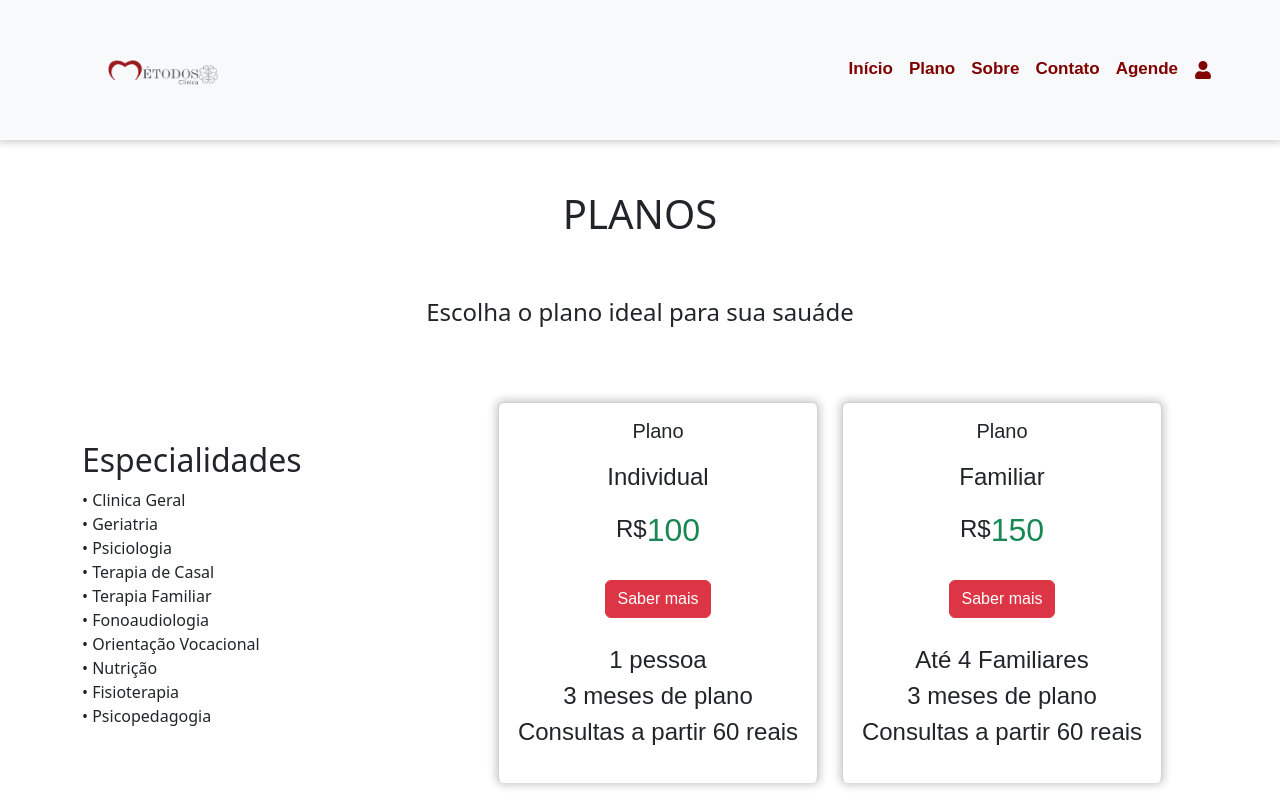
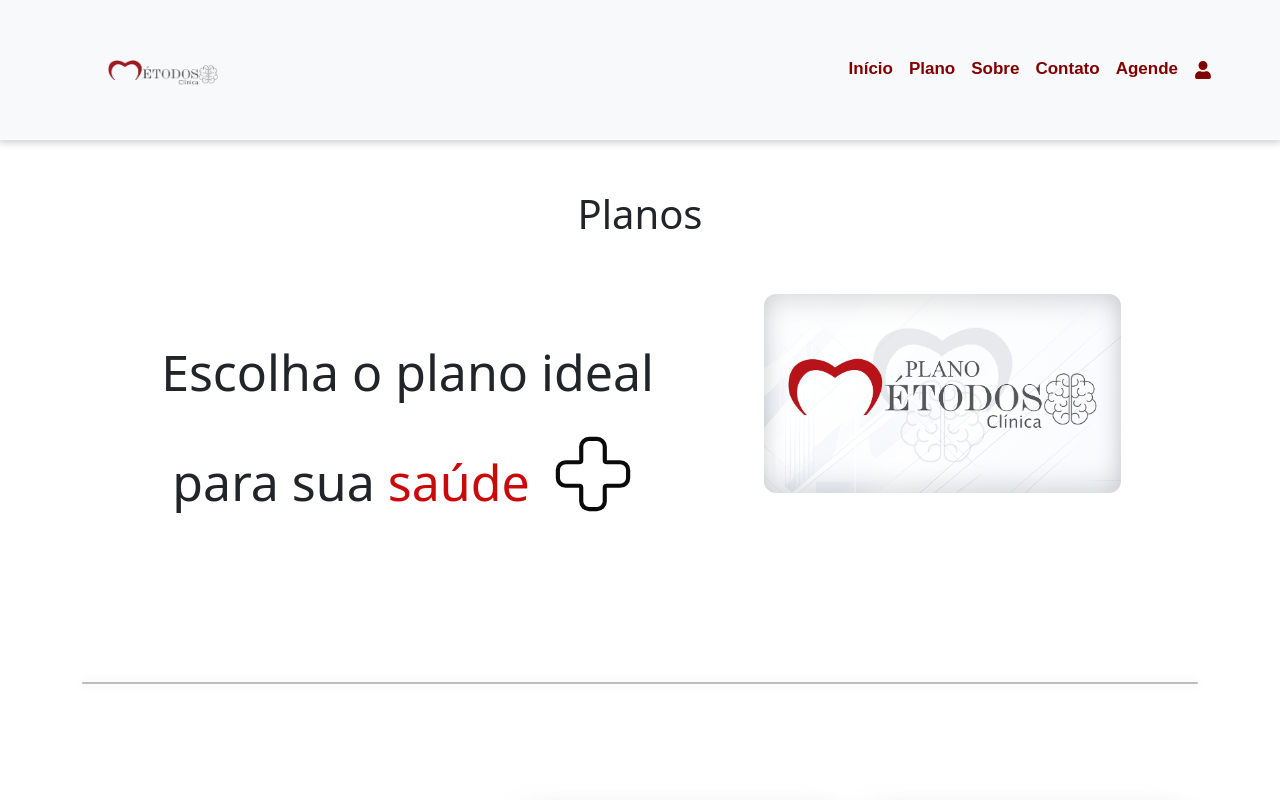
Before and after one commit to PedroOmeeti/clinica-metodos-principal, a React (Create React App) app: page /plano in a window 1280 px wide. Shown: the top 800 px of the page. Built offline with nearby package versions, Linux system fonts and the light colour scheme.

Commit message:
Página de plano concluida
Por hora, concluída a página de planos da clinica

```diff
--- a/package.json
+++ b/package.json
@@ -4,8 +4,8 @@
   "private": true,
   "dependencies": {
     "@fullcalendar/core": "^6.1.14",
-    "@fullcalendar/daygrid": "^6.1.13",
-    "@fullcalendar/interaction": "^6.1.13",
+    "@fullcalendar/daygrid": "^6.1.14",
+    "@fullcalendar/interaction": "^6.1.14",
     "@fullcalendar/react": "^6.1.13",
     "@fullcalendar/timegrid": "^6.1.14",
     "@testing-library/jest-dom": "^5.17.0",
--- a/src/components/Plano.components.css
+++ b/src/components/Plano.components.css
@@ -1,15 +1,70 @@
-.card{
+.card {
     background-color: white;
-  font-family: sans-serif;
-  font-size: 1.5rem;
-  background: #FFFFFF;
-  border-bottom: 1px solid #ffffff;
-  box-shadow: 0px 0px 8px 2px #c9c9c9;
-  margin-bottom: 2px;
-};
-.lista{
-    font-size: 3px;
+    font-family: sans-serif;
+    font-size: 1.5rem;
+    border-bottom: 1px solid #ffffff;
+    margin-bottom: 2px;
+    border-radius: 15px;
+    background: #ffffff;
+    box-shadow: 12px 12px 33px #c7c7c7,
+        -12px -12px 33px #f9f9f9;
+
 }
-.corpo{
+
+.img{
+    border-radius: 12px;
+    width: 70%;
+
+}
+.icone{
+    font-size: 100px;
+    color: #0a0a0a;
+}
+.custom-hr {
+    border: 0; /* Remove a borda padrão */
+    height: 2px; /* Altura da linha */
+    background-color: #000000; /* Cor da linha (vermelho brodô) */
+    margin: 40px 0; /* Espaçamento acima e abaixo da linha */
+    width: 100%; /* Largura da linha (ajuste conforme necessário) */
+    border-radius: 5px; /* Bordas arredondadas */
+    box-shadow: 0 0 10px rgba(70, 70, 70, 0.5); /* Sombra (opcional) */
+  }
+
+
+.cabecalho{
+    margin-bottom: 150px;
+}
+.textoimg{
+    margin-left: 70px;
+}
+
+.especialidades{
+    margin-left: 70px !important;
+}
+
+.texto {
+    font-size: 50px !important   ;
+  }
+
+
+.lista {
+    font-size: 20px !important;
+}
+
+.bordo {
+    color: #ca0a0a; /* código de cor para vermelho brodô */
+  }
+
+
+.esp{
+    margin-bottom: 15px;
+}
+
+.corpo {
     margin-bottom: 200px;
+    margin-top: 120px;
 }
+
+.header {
+    border-bottom: white;
+}
--- a/src/components/pages/Plano.js
+++ b/src/components/pages/Plano.js
@@ -4,23 +4,37 @@
 import React from 'react';
 import { Button, Card, CardBody, CardFooter, CardHeader, CardTitle, CardText } from 'reactstrap';
 import '../Plano.components.css';
+import { CiMedicalCross } from "react-icons/ci";
+
 
 function Plano() {
   return (
     <div>
       <Container >
         <Row>
-          <h1 className="mt-5 text-center">PLANOS</h1>
+          <h1 className="mt-5 text-center">Planos</h1>
 
         </Row>
-        <Row>
-          <p className="mt-5 fs-4 text-center">Escolha o plano ideal para sua sauáde</p>
+
+        <Row className="cabecalho mt-5 text-center">
+          <Col className="textoimg text-center d-flex align-items-center">
+            <h1 className="texto mt-5 fs-4">Escolha o plano ideal para sua <span className="bordo">saúde </span> <span className="icone"><CiMedicalCross />
+            </span> </h1>
+
+
+          </Col>
+          <Col className="">
+            <img className="img" src={cartao}></img>
+          </Col>
         </Row>
 
-        <Row className="corpo mt-5">
-          <Col className="d-flex align-items-center">
-            <ul className="list-unstyled d-flex flex-column justify-content-end align-column">
-              <h2>Especialidades</h2>
+        <hr className="custom-hr"></hr>
+
+
+        <Row className="corpo">
+          <Col className="especialidades d-flex align-items-center">
+            <ul className="lista list-unstyled d-flex flex-column align-column">
+              <h2>Especialidades do nosso plano</h2>
               <li>• Clinica Geral</li>
               <li>• Geriatria</li>
               <li>• Psiciologia</li>
@@ -42,24 +56,29 @@
                 width: '20rem'
               }}
             >
-
-              <CardBody className="text-center">
+              <CardHeader className="header text-center">
                 <CardTitle tag="h5">
-                  <p className="text-center">Plano</p>
+                  <p>Plano</p>
                 </CardTitle>
                 <p>Individual</p>
+
                 <CardText className="text-center d-flex justify-content-center">
 
                   <p>R$</p> <h2 className="text-success">100</h2>
 
                 </CardText>
+              </CardHeader>
+              <CardBody className="text-center">
+
+
                 <Button className="btn btn-danger">
-                  <a href="api.whatsapp.com/send?phone=5512996448045&text=Ol%C3%A1!%20Gostaria%20de%20saber%20mais%20sobre%20os%20servi%C3%A7os%20da%20cl%C3%ADnica.%20">Saber mais</a>
+                  <a href="https://api.whatsapp.com/send?phone=5512996448045&text=Quero%20saber%20mais%20sobre%20o%20plano%20individual
+" target="_blank">Saber mais</a>
                 </Button>
-                <ul className="list-unstyled mt-4">
-                  <li>1 pessoa</li>
-                  <li>3 meses de plano</li>
-                  <li>Consultas a partir 60 reais</li>
+                <ul className="lista list-unstyled mt-4">
+                  <li className="esp">1 pessoa</li>
+                  <li className="esp">3 meses de plano</li>
+                  <li className="esp">Consultas a partir 60 reais</li>
                 </ul>
               </CardBody>
             </Card>
@@ -74,24 +93,29 @@
                 width: '20rem'
               }}
             >
-
-              <CardBody className="text-center">
+              <CardHeader className="header text-center">
                 <CardTitle tag="h5">
-                  <p className="text-center">Plano</p>
+                  <p>Plano</p>
                 </CardTitle>
                 <p>Familiar</p>
+
                 <CardText className="text-center d-flex justify-content-center">
 
-                  <p>R$</p> <h2 className="text-success">150</h2>
+                  <p>R$</p> <h2 className="text-success">100</h2>
 
                 </CardText>
+              </CardHeader>
+              <CardBody className="text-center">
+
+
                 <Button className="btn btn-danger">
-                  <a href="api.whatsapp.com/send?phone=5512996448045&text=Ol%C3%A1!%20Gostaria%20de%20saber%20mais%20sobre%20os%20servi%C3%A7os%20da%20cl%C3%ADnica.%20">Saber mais</a>
+                  <a href="https://api.whatsapp.com/send?phone=5512996448045&text=Quero%20saber%20mais%20sobre%20o%20plano%20Fam%C3%ADlia
+" target="_blank">Saber mais</a>
                 </Button>
                 <ul className="lista list-unstyled mt-4">
-                  <li>Até 4 Familiares</li>
-                  <li>3 meses de plano</li>
-                  <li>Consultas a partir 60 reais</li>
+                  <li className="esp">Até 4 Familiares</li>
+                  <li className="esp">3 meses de plano</li>
+                  <li className="esp">Consultas a partir 60 reais</li>
                 </ul>
               </CardBody>
             </Card>
```
Also changed, not shown: 1 other file (tests, documents, lock files or other folders).
